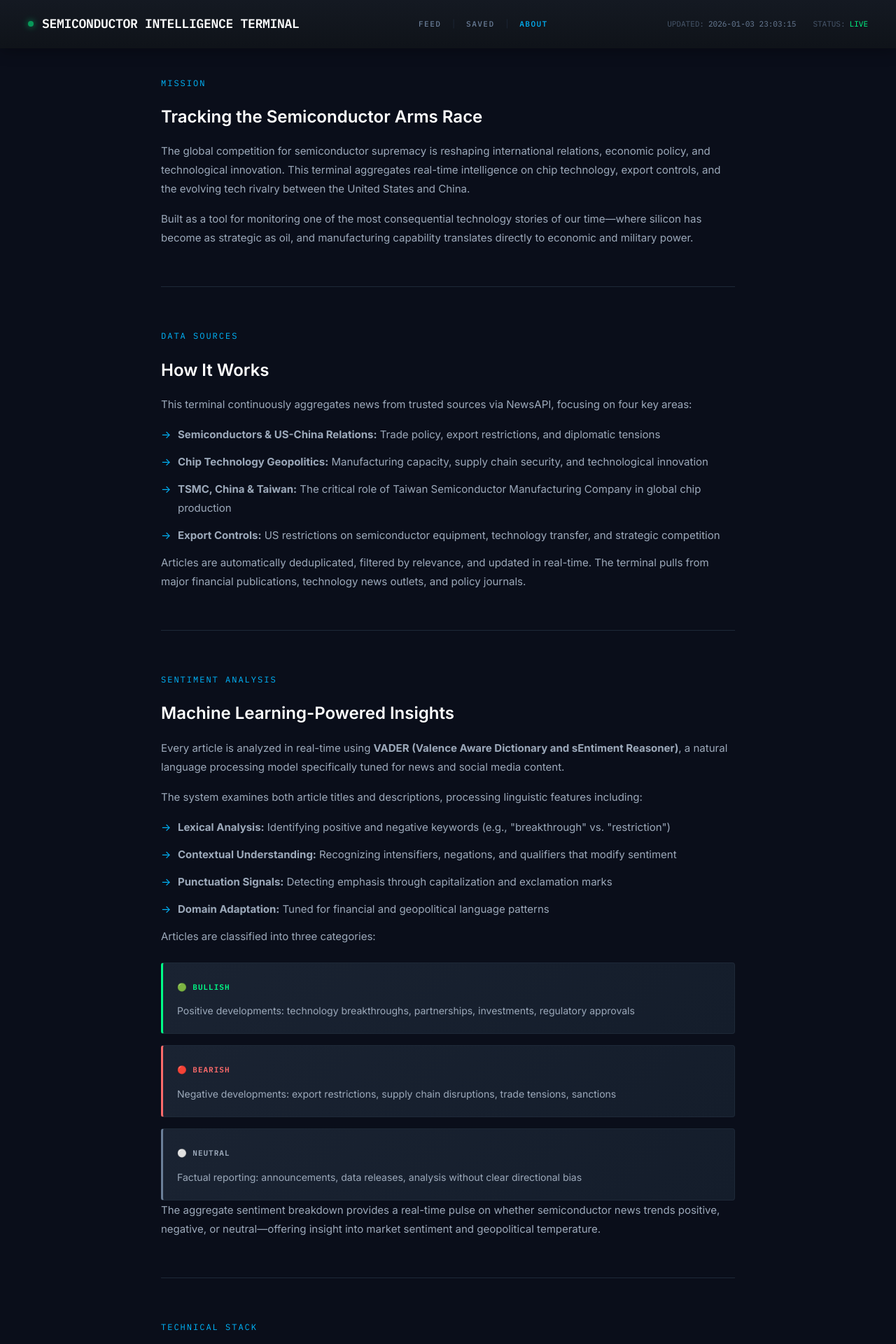
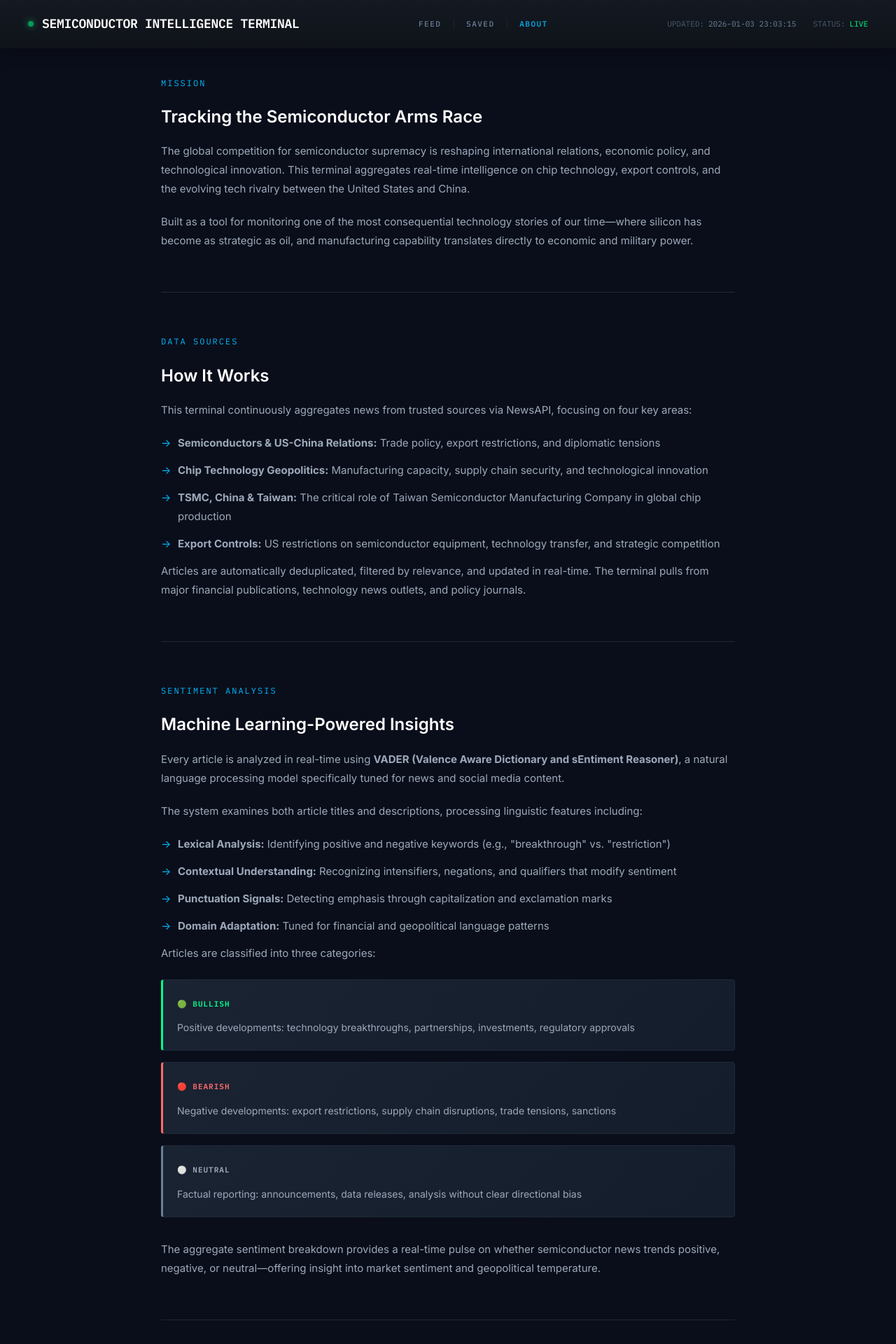
Before and after one commit to tristan333/news-aggregator, a Flask app: page /about in a window 1280 px wide. Shown: the top 1920 px of the page at 70% size. Run offline with Flask 3, Linux system fonts and the light colour scheme.

Commit message:
updated white space about section

```diff
--- a/templates/about.html
+++ b/templates/about.html
@@ -189,7 +189,7 @@
             font-size: 15px;
             line-height: 1.8;
             color: #9ca9ba;
-            margin-bottom: 16px;
+            margin-bottom: 20px;  /* Increased from 16px */
         }
 
         .about-section ul {
@@ -263,11 +263,13 @@
             border-color: #00b8ff;
         }
 
-        .sentiment-examples {
+            .sentiment-examples {
             margin-top: 24px;
+            margin-bottom: 32px;  /* Add this line */
             display: grid;
             gap: 16px;
         }
+
 
         .sentiment-example {
             background: linear-gradient(135deg, #1a2332 0%, #141d2b 100%);
```
